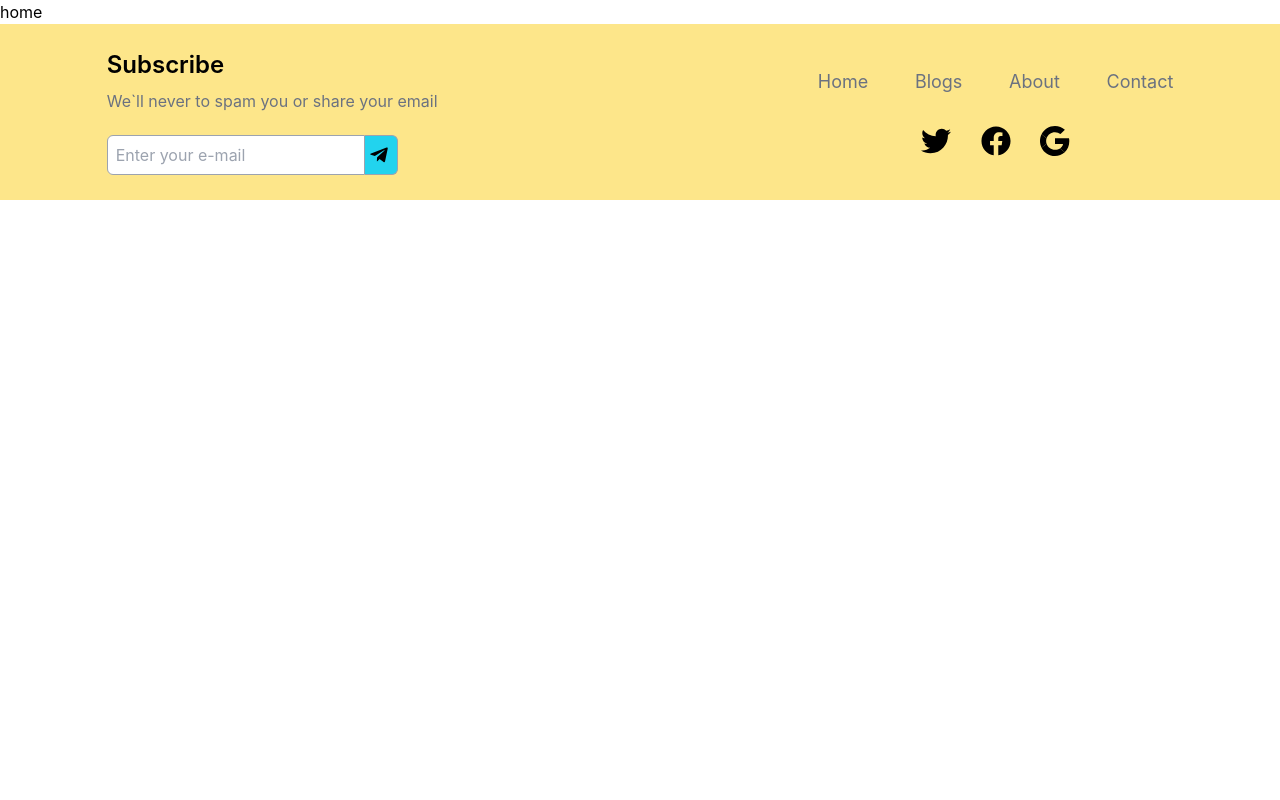
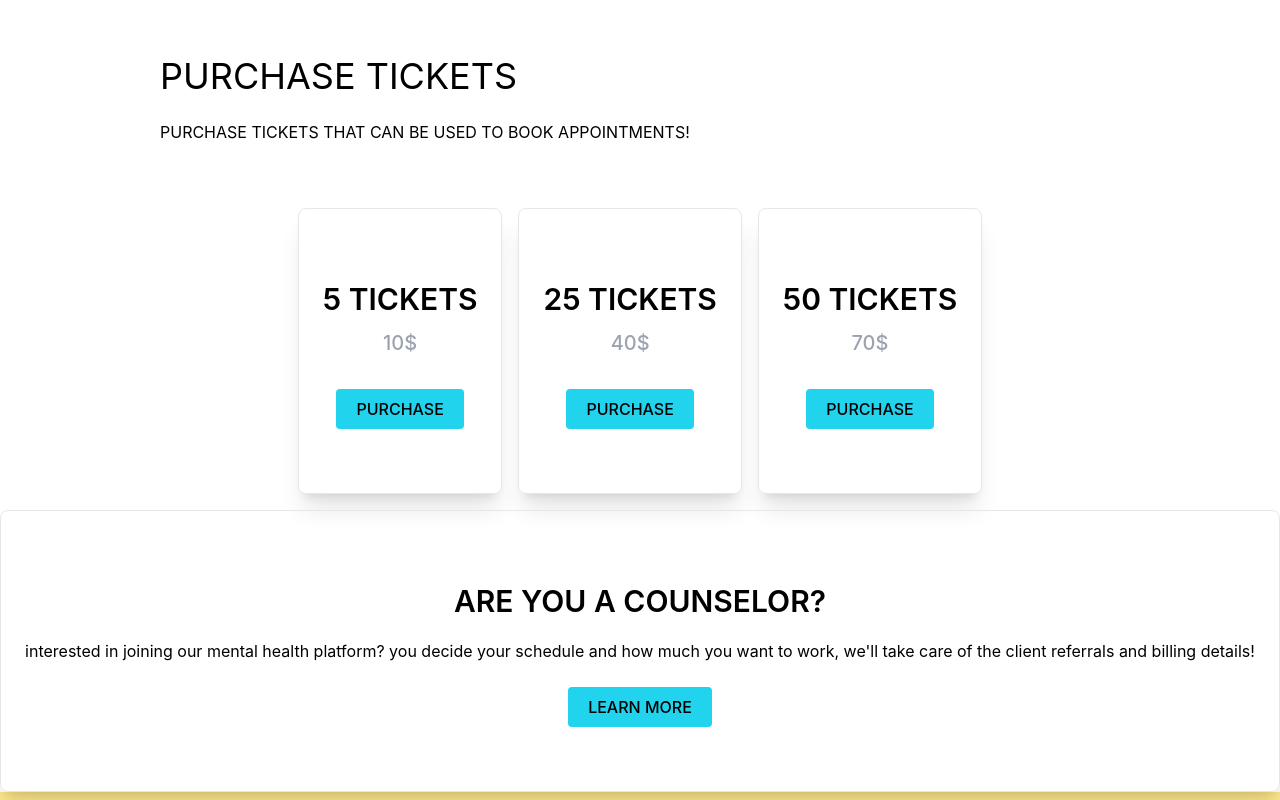
Before and after one commit to kogunlu/codezillas-capstone, a React (Create React App) app: page / in a window 1280 px wide. Shown: the top 800 px of the page. Built offline with nearby package versions, Linux system fonts and the light colour scheme.

Commit message:
Feat components and Style on issue #7

```diff
--- a/src/components/pages/home/Home.jsx
+++ b/src/components/pages/home/Home.jsx
@@ -1,11 +1,11 @@
 import React from 'react'
-
+import PurchaseTickets from './body5/PurchaseTickets';
 
 
 function Home() {
   return (
     <div>
-     home
+     <PurchaseTickets/>
       </div>
   );
 }
--- /dev/null
+++ b/src/components/pages/home/body5/PurchaseCard.jsx
@@ -0,0 +1,25 @@
+import React from 'react'
+
+function PurchaseCard(props) {
+    const {title,dollar,text,button}=props;
+  return (
+
+    <div className='border border-solid border-gray-200 rounded-lg shadow-xl'>
+      <div className='flex flex-col m-6'>
+        <h1 className='text-3xl font-semibold pt-12  flex flex-col items-center justify-center 2xl:text-6xl'>{title}</h1>
+        <h2 className='text-gray-400 text-xl pt-3 font-medium flex flex-col items-center justify-center 2xl:text-3xl 2xl:py-8'>{dollar}</h2>
+        <h2 className='text-base pt-2 font-normal 2xl:text-2xl pb-6'>{text}</h2>
+
+        <div className='flex flex-col items-center justify-center pb-10 2xl:text-3xl 2xl:pb-12'>
+        <input
+            type="button"
+            value={button}
+            className='py-2 px-5 hover:bg-cyan-200 bg-cyan-400 font-medium rounded'/>
+        </div>
+        </div>
+        </div>
+
+    )
+}
+
+export default PurchaseCard
--- /dev/null
+++ b/src/components/pages/home/body5/PurchaseTickets.jsx
@@ -0,0 +1,32 @@
+import React from "react";
+import PurchaseCard from "./PurchaseCard";
+
+function PurchaseTickets(){
+    return(
+<div>
+        <p className='text-4xl font-normal pt-14 pb-6 text-center lg:text-start lg:px-40 2xl:text-8xl 2xl:px-80'>PURCHASE TICKETS</p>
+        <p className='text-l font-normal pb-16 text-center lg:text-start lg:px-40 2xl:text-4xl 2xl:px-80'>PURCHASE TICKETS THAT CAN BE USED TO BOOK APPOINTMENTS!</p>
+
+    <div className="flex flex-col gap-4 2xl:gap-20">
+    <div className="flex flex-wrap justify-center w-full gap-4 2xl:justify-start 2xl:px-80 2xl:gap-40">
+        <PurchaseCard className="w-40" title="5 TICKETS" dollar="10$"
+        button="PURCHASE"/>
+
+        <PurchaseCard title="25 TICKETS" dollar="40$"
+        button="PURCHASE"/>
+
+        <PurchaseCard title="50 TICKETS" dollar="70$"
+        button="PURCHASE"/>
+    </div>
+
+    <div className="flex justify-center">
+        <PurchaseCard title="ARE YOU A COUNSELOR?" text="interested in joining our mental health platform? you decide your schedule and how much you want to work, we'll take care of the client referrals and billing details!"
+        button="LEARN MORE"/>
+    </div>
+    </div>
+
+</div>
+    )
+}
+
+export default PurchaseTickets
```
